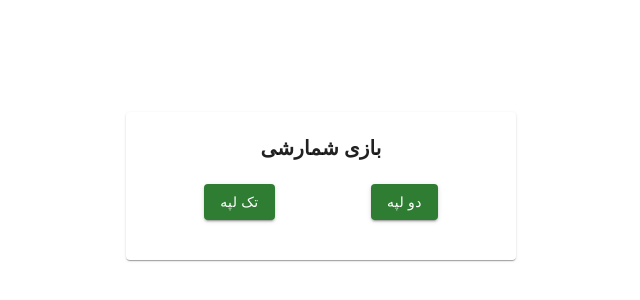
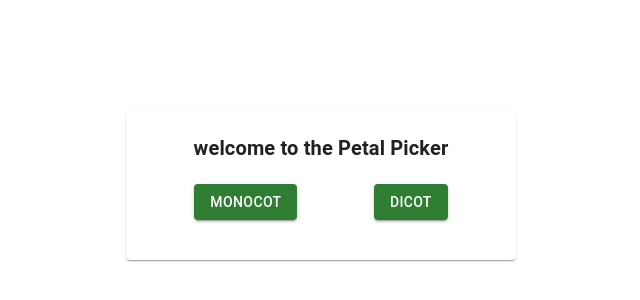
Before and after one commit to aryan-salemababdi/pointer_game, a React (Vite) app: page / in a window 1280 px wide. Shown: the part 222-522 px from the top of the page, without its empty margins (319-959 px from the left). Built offline with nearby package versions, Linux system fonts and the light colour scheme.

Commit message:
some cheange

```diff
--- a/src/components/Atom/StartMenu/StartMenu.tsx
+++ b/src/components/Atom/StartMenu/StartMenu.tsx
@@ -24,18 +24,18 @@ const StartMenu: FC<IStartMenu> = ({ setSelected }) => {
         <Card sx={{ width: "350px", maxWidth: "350px", p: "20px" }}>
           <Box textAlign="center">
             <Typography fontWeight="bold" variant="h6">
-              بازی شمارشی
+              welcome to the Petal Picker
             </Typography>
           </Box>
           <Box display="flex" justifyContent="space-around" m="20px 10px">
             <Box>
               <Button variant="contained" color="success" onClick={() => setSelected("monocot")}>
-                تک لپه
+                monocot
               </Button>
             </Box>
             <Box>
               <Button variant="contained" color="success" onClick={() => setSelected("dicot")} >
-                دو لپه
+                dicot
               </Button>
             </Box>
           </Box>
```
Also changed, not shown: src/components/molecule/GamePage/GamePage.tsx (+3 -12 lines).
